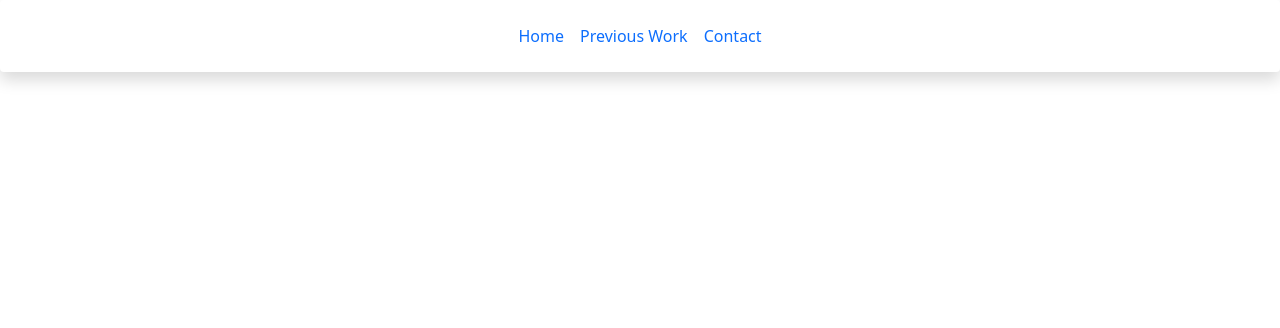
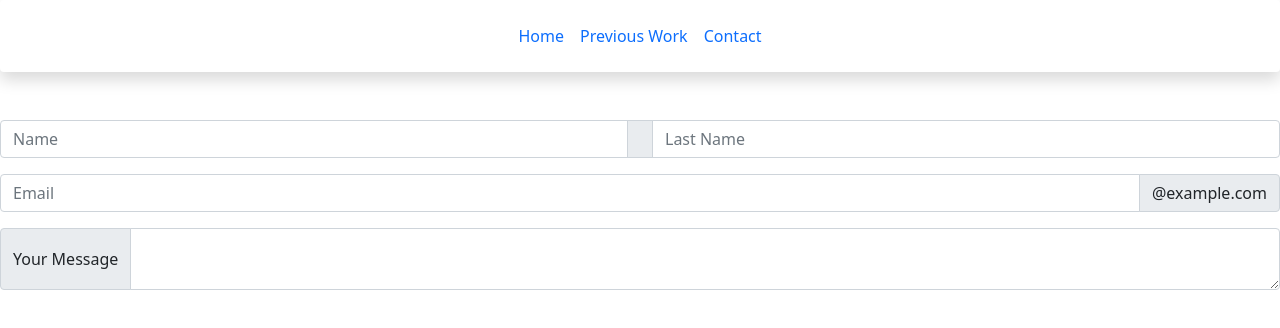
Before and after one commit to bert0341/Portfolio-Design, a plain HTML site: page contact.html in a window 1280 px wide. Drawn offline with nearby package versions, Linux system fonts and the light colour scheme.

Commit message:
Thursday afternoon

```diff
--- a/contact.html
+++ b/contact.html
@@ -22,3 +22,22 @@
                         <a class="nav-link text-center" href="#"> Contact</a>
                         </div>
                     </nav>
+                    <!------------------------ contact form ------------------------->
+
+                    <!-- Name and last name section -->
+                    <div class="input-group mb-3">
+                        <input type="text" class="form-control" placeholder="Name" aria-label="Username">
+                        <span class="input-group-text"></span>
+                        <input type="text" class="form-control" placeholder="Last Name" aria-label="Server">
+                    </div>
+                    <!-- email section -->
+                    <div class="input-group mb-3">
+                      <input type="text" class="form-control" placeholder="Email" aria-label="Recipient's username" aria-describedby="basic-addon2">
+                      <span class="input-group-text" id="basic-addon2">@example.com</span>
+                    </div>
+                      <!-- your message section -->
+                      <div class="input-group">
+                        <span class="input-group-text">Your Message</span>
+                        <textarea class="form-control" aria-label="With textarea"></textarea>
+                      </div>
+                      <!------------------- end of contact form --------------------->
```
Also changed, not shown: Previous-work.html (+24 -0 lines).
